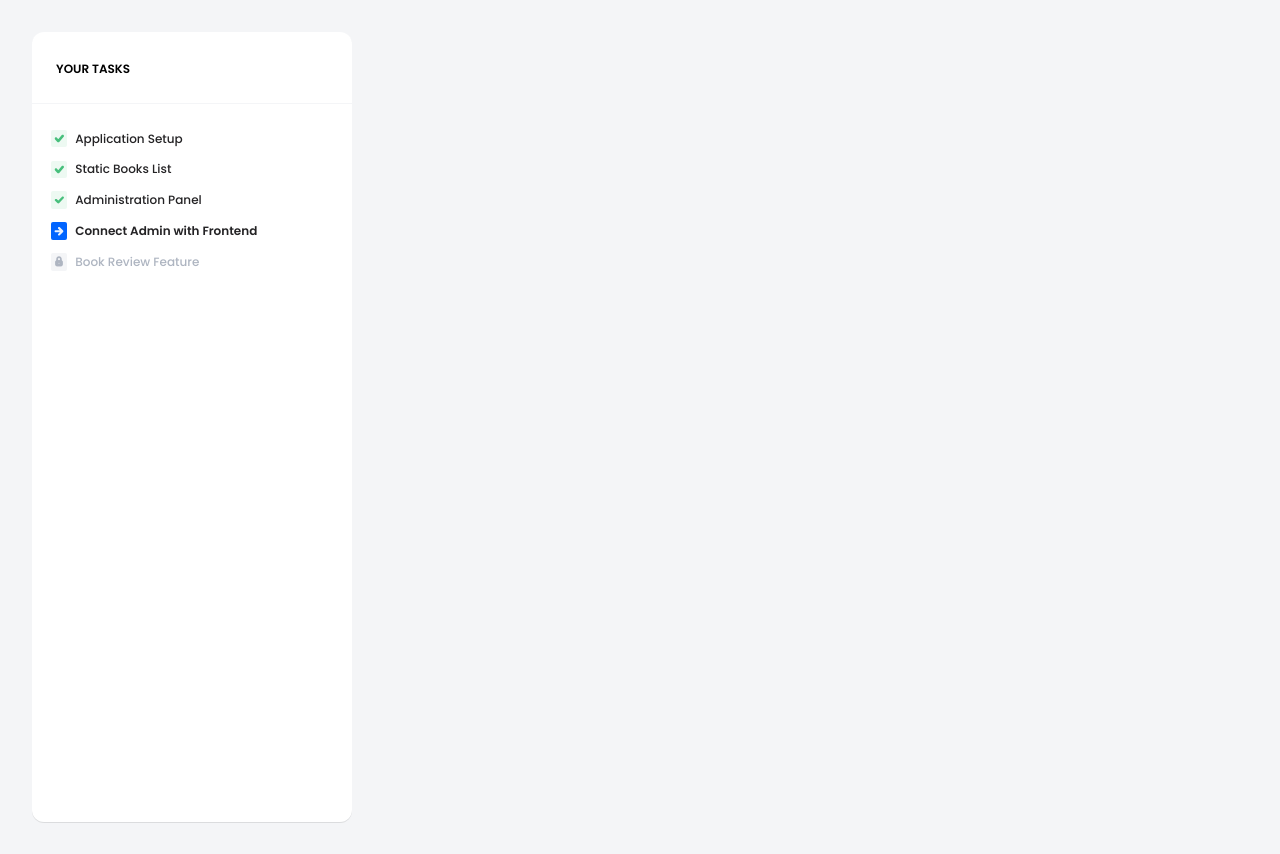
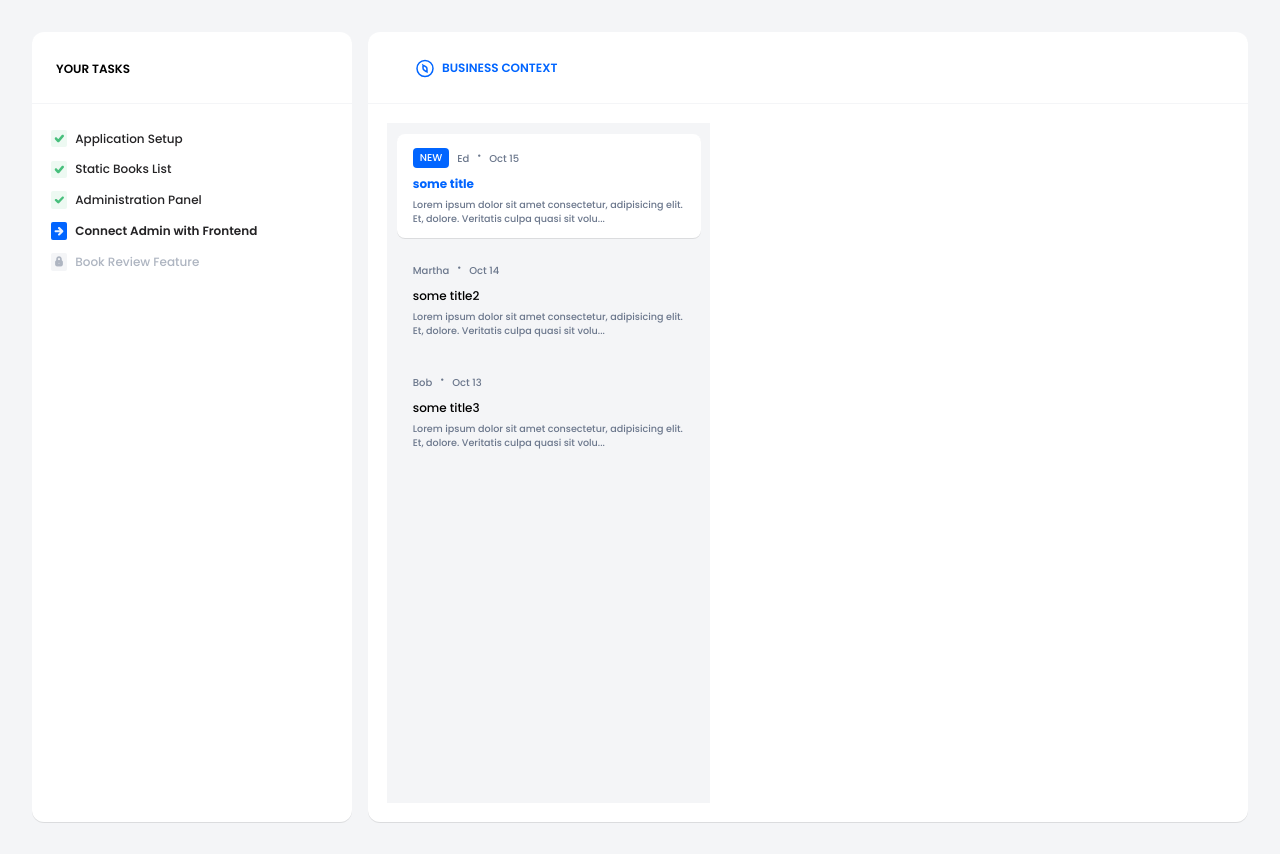
Before and after one commit to ZuzaUsakiewicz/junior-front-end-developer-1665737536, a React (Create React App) app: page / in a window 1280 px wide. Built offline with nearby package versions, Linux system fonts and the light colour scheme.

Commit message:
refactor: embed BusinessContextsTab component

```diff
--- a/src/App.js
+++ b/src/App.js
@@ -1,10 +1,12 @@
 import "./App.css";
+import BusinessContextsTab from "./components/BusinessContextsTab";
 import TasksList from "./components/TasksList";
 
 function App() {
   return (
     <div className="App">
       <TasksList />
+      <BusinessContextsTab />
     </div>
   );
 }
```
